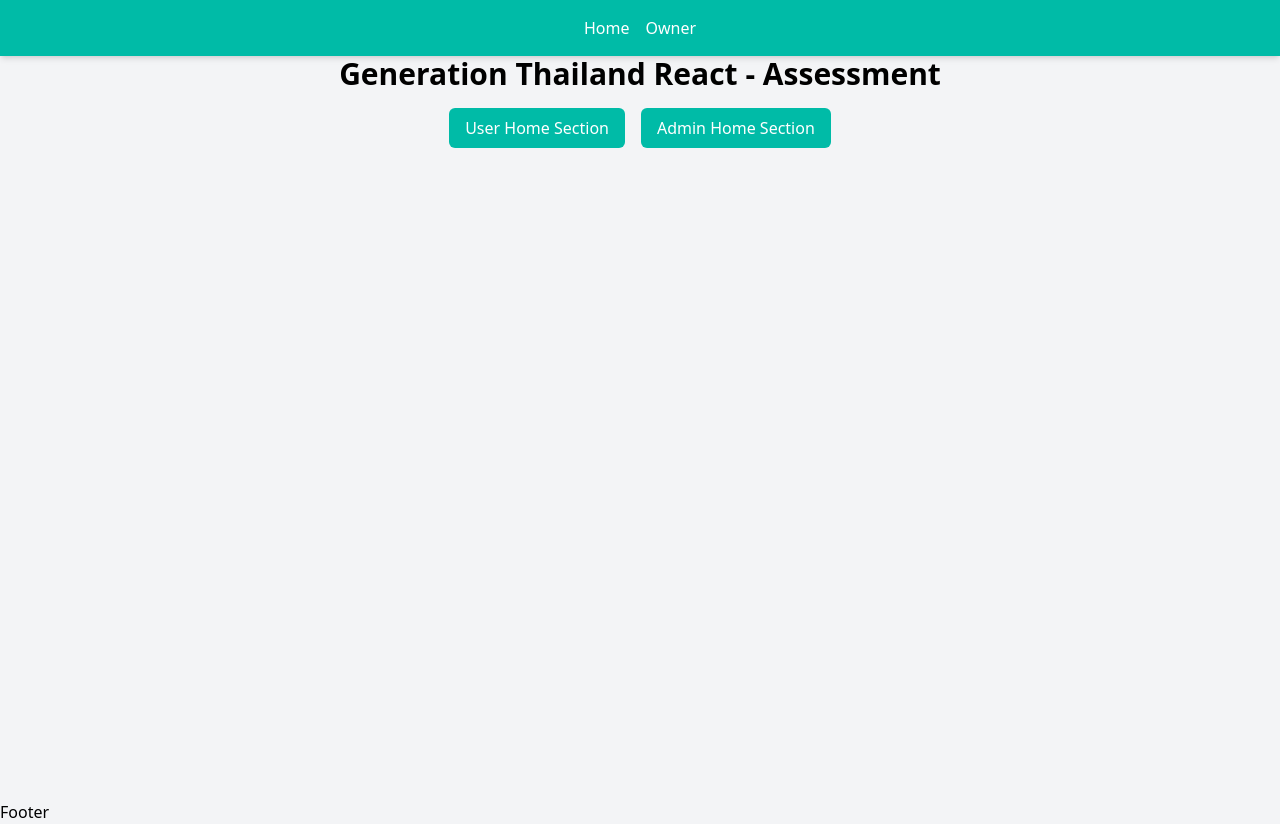
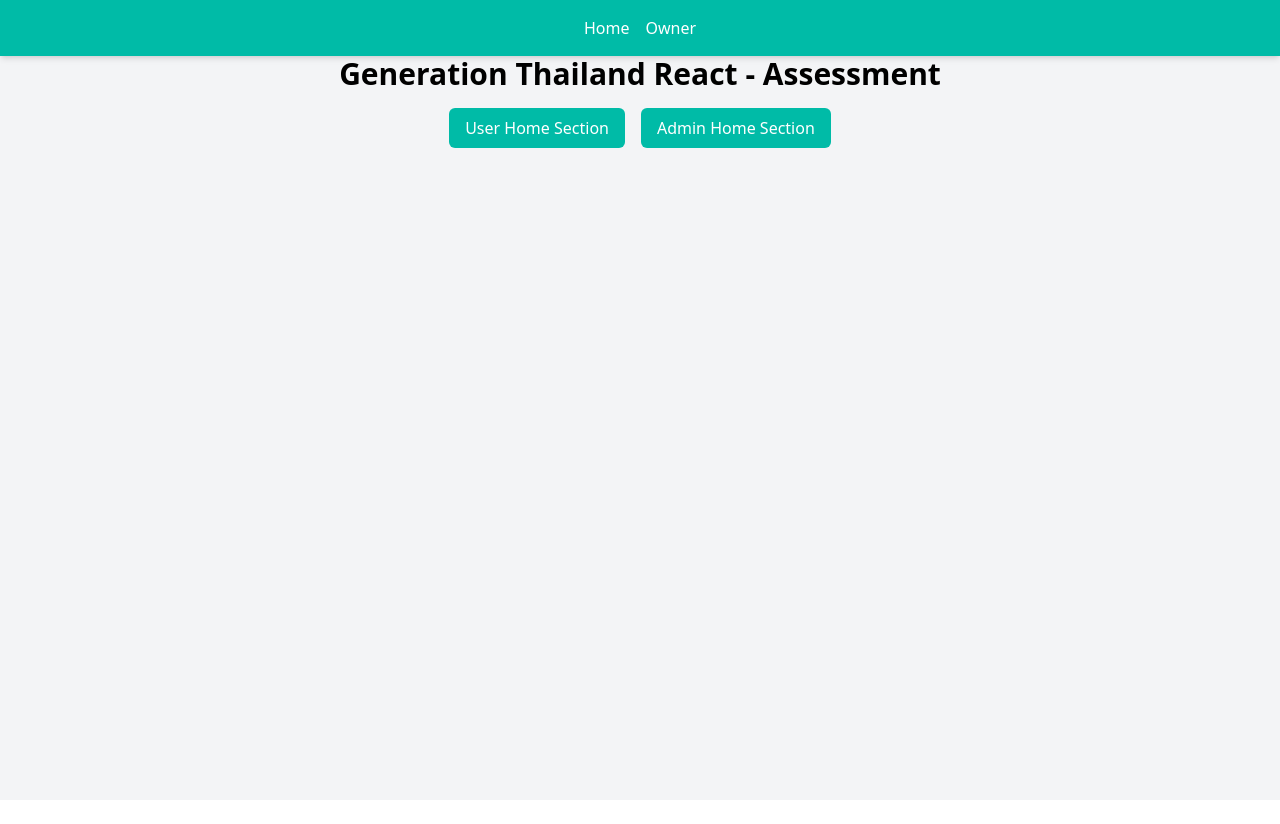
Before and after one commit to iPeakajoo/23-sudkhett-react, a React (Vite) app: page / in a window 1280 px wide. After the commit the page ends 800 px from the top, so only its background shows below. Built offline with nearby package versions, Linux system fonts and the light colour scheme.

Commit message:
remove Footer component from Layout

```diff
--- a/src/Layout.jsx
+++ b/src/Layout.jsx
@@ -1,7 +1,5 @@
 import React from "react";
-import { Outlet } from "react-router-dom";
 import Navbar from "./components/Navbar";
-import Footer from "./components/Footer";
 
 
 
@@ -10,8 +8,6 @@ const Layout = () => {
     <div className="min-h-screen bg-gray-100 flex flex-col">
      <Navbar />
 
-
-      <Footer />
     </div>
   );
 };
```
